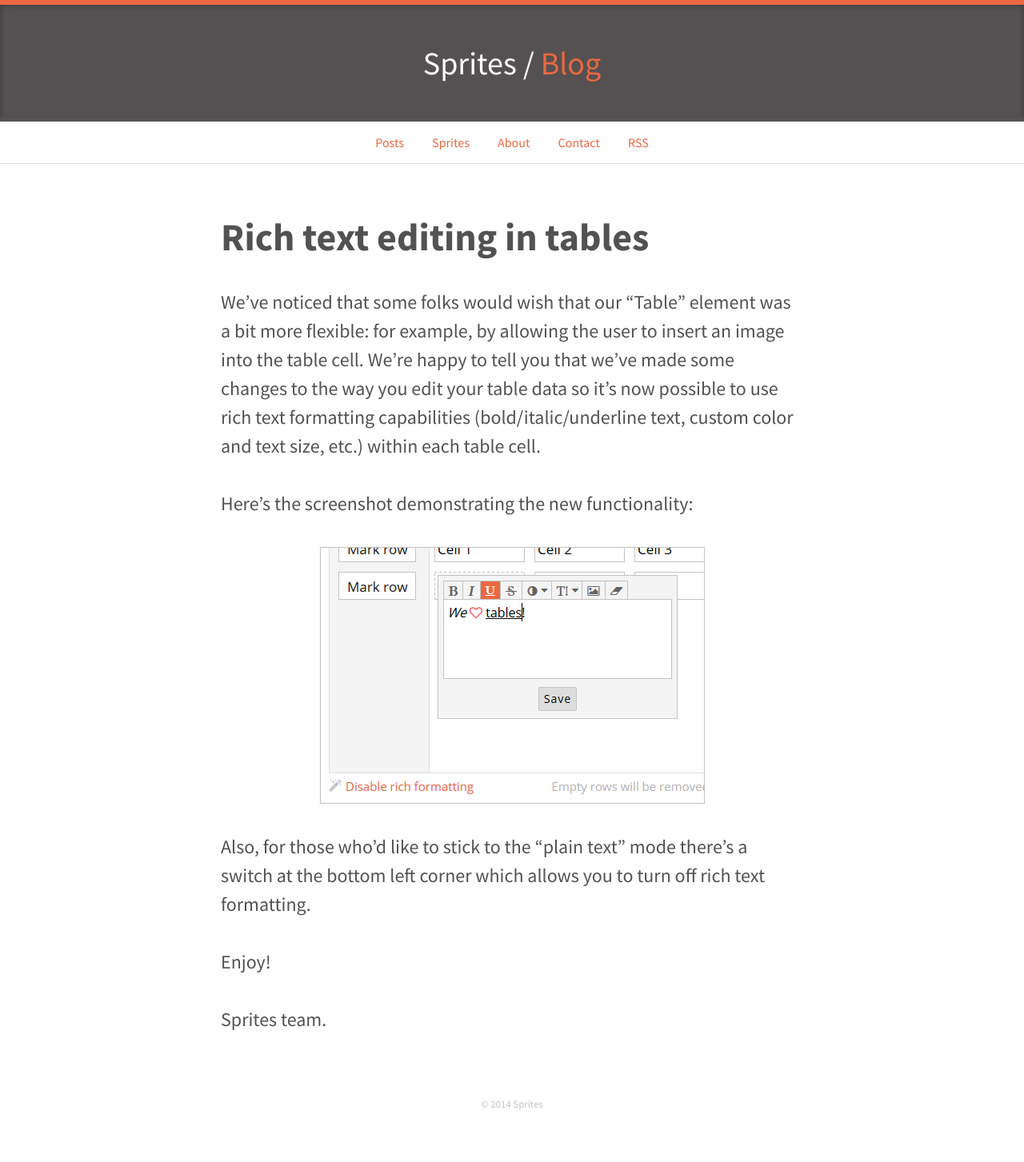
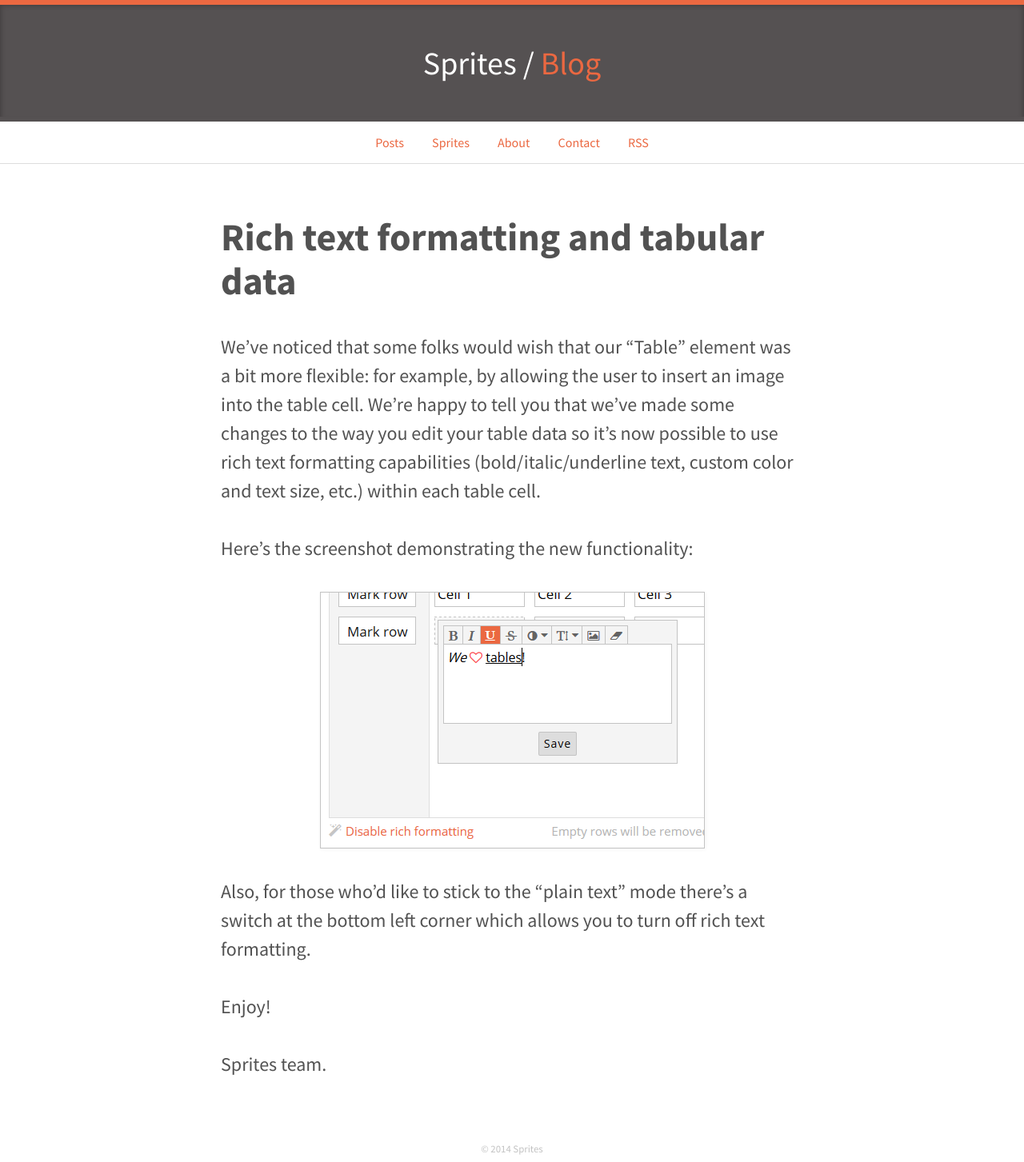
Before and after one commit to spritesapp/spritesapp.github.io, a Jekyll site: the page built from _posts/2014-09-06-rich-text-formatting-and-tabular-data.md, in a window 1280 px wide. Shown: the whole page at 80% size. Built offline with Jekyll 4.4.1, drawn with Linux system fonts in a browser that asks for light colours; before the commit the page ends 1397 px from its top, so only the background shows below that.

Commit message:
Change of terminology.

```diff
--- a/_posts/2014-09-06-rich-text-editing-in-tables.md
+++ b/_posts/2014-09-06-rich-text-formatting-and-tabular-data.md
@@ -1,9 +1,9 @@
 ---
 layout: post
-title: Rich text editing in tables
+title: Rich text formatting and tabular data
 ---
 
-# Rich text editing in tables
+# Rich text formatting and tabular data
 
 We've noticed that some folks would wish that our "Table" element was a bit more flexible: for example, by allowing the user to insert an image into the table cell. We're happy to tell you that we've made some changes to the way you edit your table data so it's now possible to use rich text formatting capabilities (bold/italic/underline text, custom color and text size, etc.) within each table cell.
 
```
